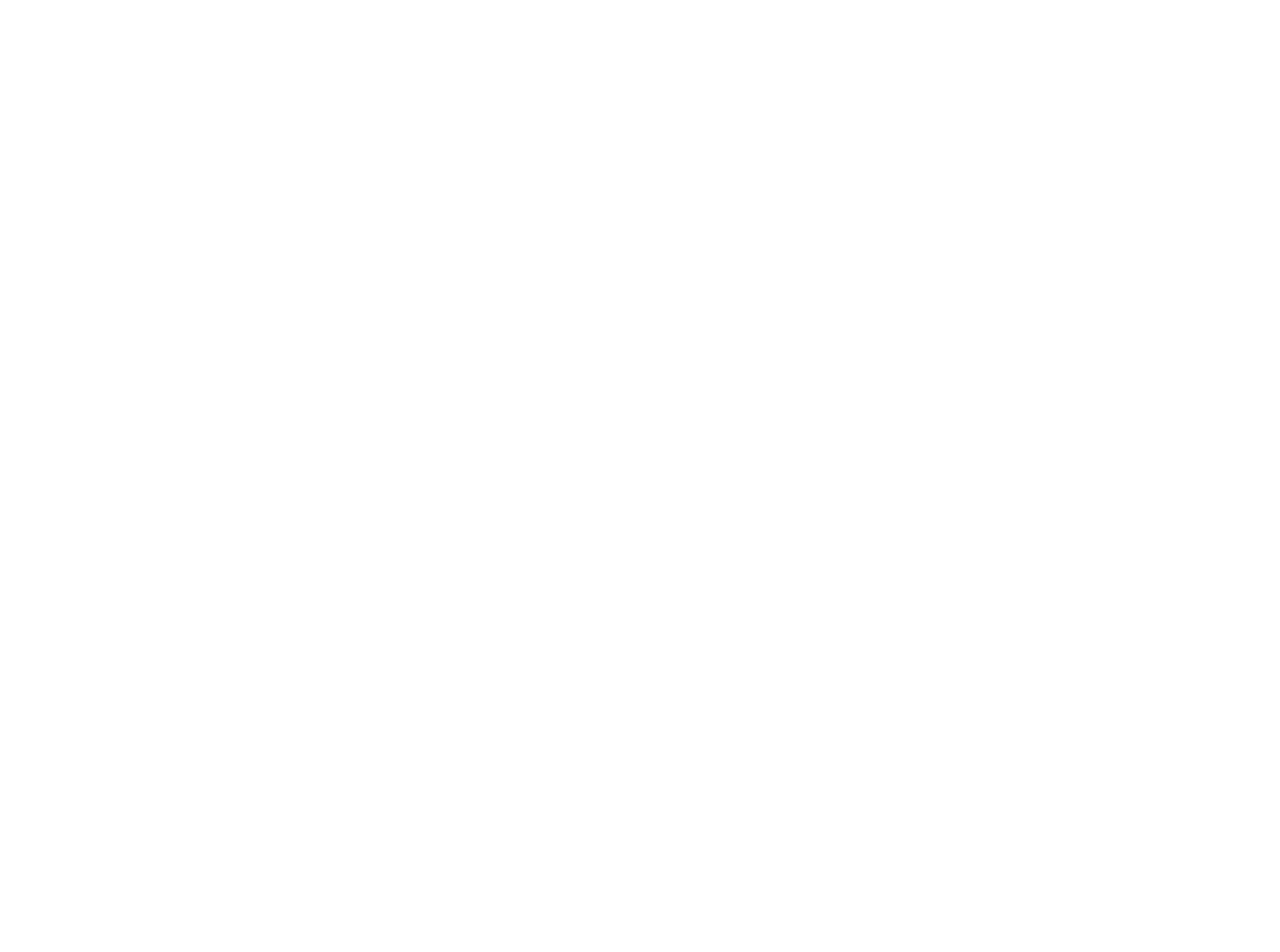
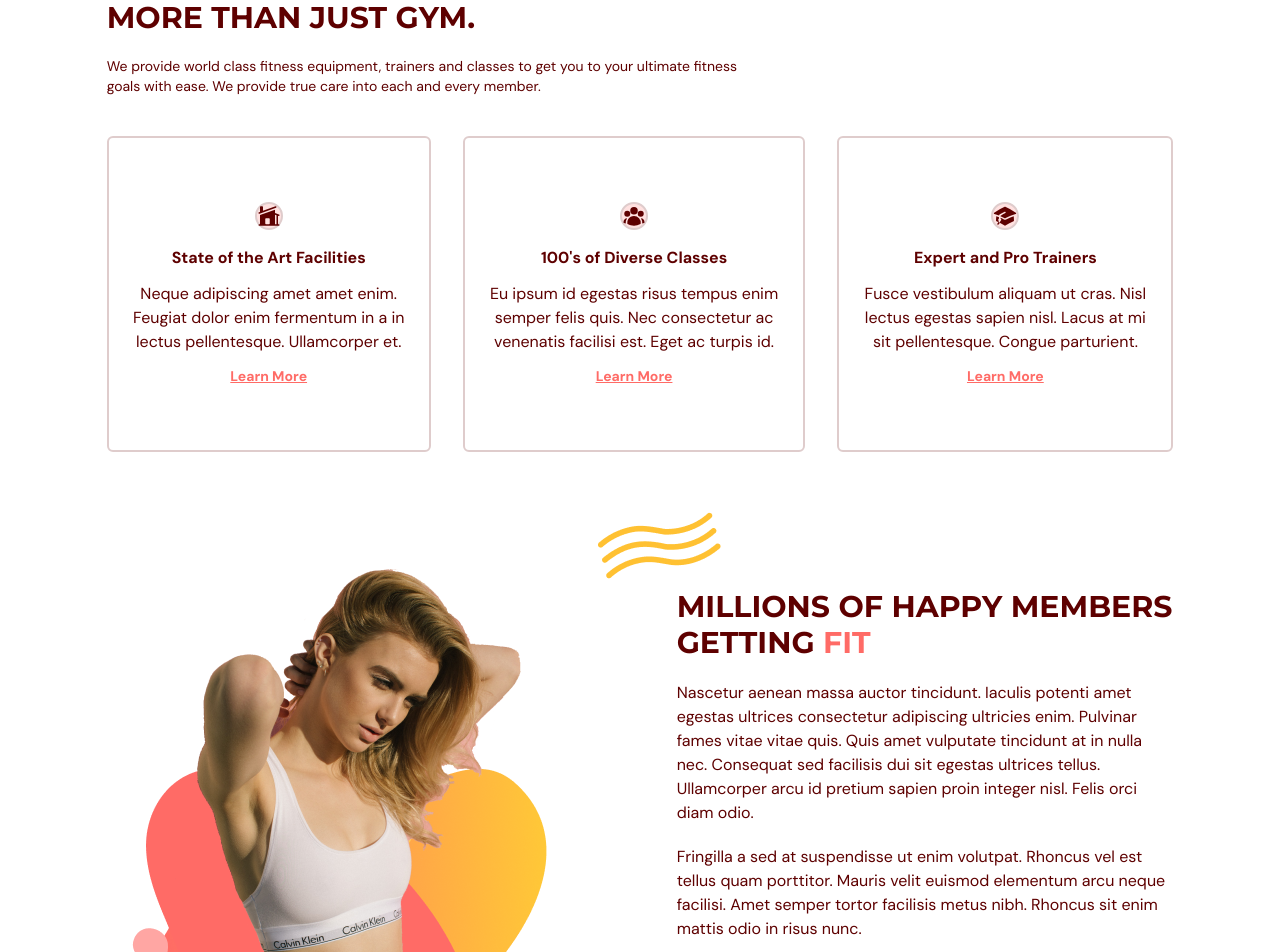
Before and after one commit to Dklns/TS-Practice, a React (Vite) app: page / in a window 1280 px wide. Shown: the part 900-1852 px from the top of the page. Before the commit the page ends 823 px from the top, so only its background shows below. Built offline with nearby package versions, Linux system fonts and the light colour scheme.

Commit message:
update: accomplish Benefit component

```diff
--- a/src/App.tsx
+++ b/src/App.tsx
@@ -2,6 +2,7 @@ import Navbar from "@/scenes/navbar";
 import { useEffect, useState } from "react";
 import {SelectedPage} from '@/shared/types';
 import Home from "./scenes/home";
+import Benefits from "./scenes/benefits";
 
 function App() {
   const [selectedPage, setSelectedPage] = useState<SelectedPage>(SelectedPage.Home);
@@ -26,6 +27,7 @@ function App() {
     <div className="app bg-gray-20 ">
       <Navbar isTopOfPage={isTopOfPage} selectedPage={selectedPage} setSelectedPage={setSelectedPage} />
       <Home setSelectedPage={setSelectedPage}/>
+      <Benefits setSelectedPage={setSelectedPage} />
     </div>
   )
 }
--- /dev/null
+++ b/src/scenes/benefits/Benefit.tsx
@@ -0,0 +1,40 @@
+import { SelectedPage } from '@/shared/types'
+import React from 'react'
+import AnchorLink from 'react-anchor-link-smooth-scroll'
+import { motion  } from 'framer-motion'
+
+type Props = {
+    title: String,
+    icon: JSX.Element,
+    description: String,
+    setSelectedPage: (value: SelectedPage) => void
+}
+
+const childVariant = {
+    hidden: {opacity: 0, scale: 0.9},
+    visible: {opacity: 1, scale: 1}
+}
+
+const Benefit = ({title, icon, description, setSelectedPage}: Props) => {
+  return (
+    <motion.div
+        variants={childVariant}
+        className='mt-5 rounded-md border-2 border-gray-100 px-5 py-16 text-center'>
+        <div className='mb-4 flex justify-center'>
+            <div className='rounded-full border-2 border-gray-100 bg-primary-100'>
+                {icon}
+            </div>
+        </div>
+
+        <h4 className='font-bold'>{title}</h4>
+        <p className='my-3'>{description}</p>
+        <AnchorLink className='text-sm font-bold text-primary-500 underline hover:text-secondary-500'
+            onClick={() => setSelectedPage(SelectedPage.ContactUs)}
+            href={`${SelectedPage.ContactUs}`}>
+            <p>Learn More</p>
+        </AnchorLink>
+    </motion.div>
+  )
+}
+
+export default Benefit
--- /dev/null
+++ b/src/scenes/benefits/index.tsx
@@ -0,0 +1,133 @@
+import HText from "@/shared/HText";
+import { BenefitType, SelectedPage } from "@/shared/types"
+import { HomeModernIcon,UserGroupIcon, AcademicCapIcon } from "@heroicons/react/24/solid"
+import {motion} from 'framer-motion';
+import Benefit from "./Benefit";
+import ActionButton from "@/shared/ActionButton";
+import BenefitsPageGraphic from '@/assets/BenefitsPageGraphic.png';
+
+const benefits:Array<BenefitType> = [
+  {
+    icon: <HomeModernIcon className="h-6 w-6" />,
+    title: "State of the Art Facilities",
+    description:
+      "Neque adipiscing amet amet enim. Feugiat dolor enim fermentum in a in lectus pellentesque. Ullamcorper et.",
+  },
+  {
+    icon: <UserGroupIcon className="h-6 w-6" />,
+    title: "100's of Diverse Classes",
+    description:
+      "Eu ipsum id egestas risus tempus enim semper felis quis. Nec consectetur ac venenatis facilisi est. Eget ac turpis id.",
+  },
+  {
+    icon: <AcademicCapIcon className="h-6 w-6" />,
+    title: "Expert and Pro Trainers",
+    description:
+      "Fusce vestibulum aliquam ut cras. Nisl lectus egestas sapien nisl. Lacus at mi sit pellentesque. Congue parturient.",
+  },
+]
+
+type Props = {
+    setSelectedPage: (value: SelectedPage) => void
+}
+
+const container = {
+  hidden: {},
+  visible: {
+    transition: {staggerChildren: 0.2}
+  }
+}
+
+const Benefits = ({setSelectedPage}: Props) => {
+  return (
+    <section id="benefits" className="mx-auto min-h-full w-5/6 py-20">
+        <motion.div onViewportEnter={() => setSelectedPage(SelectedPage.Benefits)}>
+            <motion.div
+              className="md:my-5 w-3/5"
+              initial='hidden'
+              whileInView='visible'
+              viewport={{once: true, amount: 0.5}} transition={{ duration: 0.5}}
+              variants={{hidden: {opacity: 0, x: -50},visible: {opacity: 1, x: 0}}}
+            >
+              {/* header */}
+                <HText>MORE THAN JUST GYM.</HText>
+                <p className="my-5 text-sm">
+                  We provide world class fitness equipment, trainers and classes to
+                  get you to your ultimate fitness goals with ease. We provide true
+                  care into each and every member.
+                </p>
+            </motion.div>
+            {/* benefits */}
+            <motion.div
+              className="flex items-center justify-between gap-8 mt-5"
+              initial="hidden"
+              whileInView="visible"
+              viewport={{once:true, amount:0.5}}
+              variants={container}
+            >
+                {benefits.map((benefit:BenefitType) => (
+                    <Benefit key={benefit.title} title={benefit.title} icon={benefit.icon} description={benefit.description}
+                    setSelectedPage={setSelectedPage}/>
+                ))}
+            </motion.div>
+
+            {/* graphic and description */}
+            <div className="md:flex mt-16 items-center justify-between gap-20 md:mt-28">
+              {/* graphic */}
+              <img className="mx-auto" src={BenefitsPageGraphic} alt="benefits-page-graphic" />
+                {/* description */}
+              <div>
+                  {/* title */}
+                  <div className="relative">
+                    <div className="before:absolute before:-top-20 before:-left-20 before:content-abstractwaves">
+                      <motion.div
+                        initial='hidden'
+                        whileInView='visible'
+                        viewport={{once: true, amount: 0.5}} transition={{ duration: 0.5}}
+                        variants={{hidden: {opacity: 0, x: 50},visible: {opacity: 1, x: 0}}}
+                      >
+                        <HText>
+                          MILLIONS OF HAPPY MEMBERS GETTING{" "}
+                          <span className="text-primary-500">FIT</span>
+                        </HText>
+                      </motion.div>
+                    </div>
+                  </div>
+                  {/* description */}
+                  <motion.div
+                    initial='hidden'
+                    whileInView='visible'
+                    viewport={{once: true, amount: 0.5}} transition={{ duration: 0.5}}
+                    variants={{hidden: {opacity: 0, x: 50},visible: {opacity: 1, x: 0}}}
+                  >
+                    <p className="my-5">
+                      Nascetur aenean massa auctor tincidunt. Iaculis potenti amet
+                      egestas ultrices consectetur adipiscing ultricies enim. Pulvinar
+                      fames vitae vitae quis. Quis amet vulputate tincidunt at in
+                      nulla nec. Consequat sed facilisis dui sit egestas ultrices
+                      tellus. Ullamcorper arcu id pretium sapien proin integer nisl.
+                      Felis orci diam odio.
+                    </p>
+                    <p className="mb-5">
+                      Fringilla a sed at suspendisse ut enim volutpat. Rhoncus vel est
+                      tellus quam porttitor. Mauris velit euismod elementum arcu neque
+                      facilisi. Amet semper tortor facilisis metus nibh. Rhoncus sit
+                      enim mattis odio in risus nunc.
+                    </p>
+                  </motion.div>
+                  {/* button */}
+                  <div className="relative my-16">
+                    <div className="before:absolute before:-bottom-20 before:right-40 before:z-[-1] before:content-sparkles">
+                      <ActionButton setSelectedPage={setSelectedPage}>
+                        Join Now
+                      </ActionButton>
+                    </div>
+                  </div>
+              </div>
+            </div>
+        </motion.div>
+    </section>
+  )
+}
+
+export default Benefits
--- a/src/scenes/navbar/index.tsx
+++ b/src/scenes/navbar/index.tsx
@@ -16,7 +16,7 @@ const Navbar = ({selectedPage, setSelectedPage, isTopOfPage}:Props) => {
     const flexBetween = 'flex items-center justify-between';
     const isAboveMediumScreens = useMediaQuery("(min-width: 1060px");
     const [isMenuToggled, setIsMenuToggled] = useState<boolean>(false);
-    const navBackground = isTopOfPage ? "" : 'bg-primary-500 drop-shadow'
+    const navBackground = isTopOfPage ? "" : 'bg-primary-100 drop-shadow'
 
     return (
         <nav>
--- /dev/null
+++ b/src/shared/HText.tsx
@@ -0,0 +1,15 @@
+import React, { Children } from 'react'
+
+type Props = {
+    children: React.ReactNode
+}
+
+const HText = ({children}: Props) => {
+  return (
+    <h1 className="basis-3-5 font-montserrat text-3xl font-b">
+        {children}
+    </h1>
+  )
+}
+
+export default HText
--- a/src/shared/types.ts
+++ b/src/shared/types.ts
@@ -4,3 +4,9 @@ export enum SelectedPage {
     OurClasses = 'ourclasses',
     ContactUs = 'contactus'
 }
+
+export interface BenefitType {
+    icon: JSX.Element,
+    title: string,
+    description: string
+}
```
Also changed, not shown: src/scenes/home/index.tsx (+6 -3 lines).
